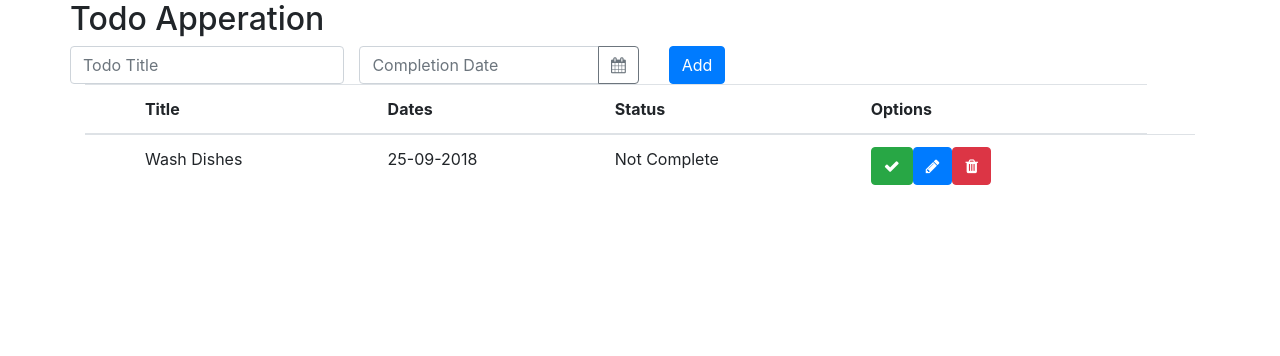
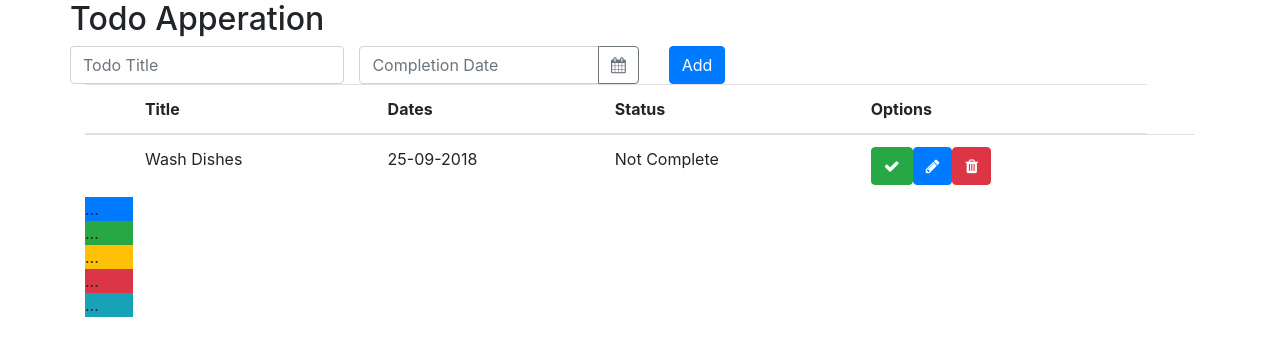
Before and after one commit to MyNameIsSpencer/ang-todo, an Angular app: page / in a window 1280 px wide. Shown: the top 356 px of the page. Built offline with nearby package versions, Linux system fonts and the light colour scheme.

Commit message:
add practice formats for table rows

```diff
--- a/src/app/app.component.html
+++ b/src/app/app.component.html
@@ -57,6 +57,15 @@
         </td>
         <td></td>
       </tr>
+
+
+      <tr class="bg-primary">...</tr>
+      <tr class="bg-success">...</tr>
+      <tr class="bg-warning">...</tr>
+      <tr class="bg-danger">...</tr>
+      <tr class="bg-info">...</tr>
+
+
     </tbody>
   </table>
 
--- a/src/app/app.component.ts
+++ b/src/app/app.component.ts
@@ -6,5 +6,10 @@ import { Component } from '@angular/core';
   styleUrls: ['./app.component.css']
 })
 export class AppComponent {
-  title = 'todo';
+
+  constructor() {}
+
+  addTodo() {
+
+  }
 }
```
